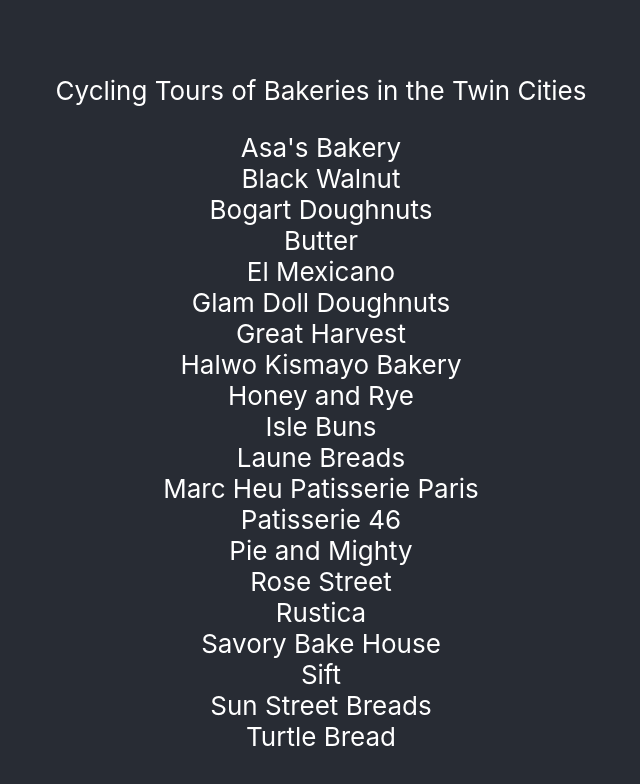
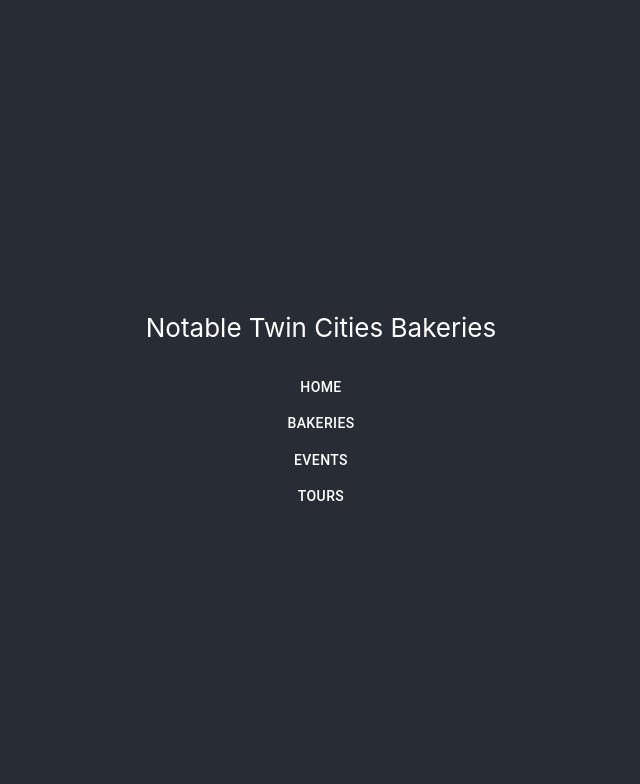
Before and after one commit to michaelaltmann/rollingdough-site, a React (Create React App) app: page / in a window 1280 px wide. Shown: the top 784 px of the page, without its empty margins (319-959 px from the left). Built offline with nearby package versions, Linux system fonts and the light colour scheme.

Commit message:
Basic navigation

```diff
--- a/package.json
+++ b/package.json
@@ -15,6 +15,7 @@
     "@types/react-dom": "^18.0.1",
     "react": "^18.0.0",
     "react-dom": "^18.0.0",
+    "react-router-dom": "^6.3.0",
     "react-scripts": "5.0.1",
     "typescript": "^4.6.3",
     "web-vitals": "^2.1.4"
--- a/src/App.js
+++ b/src/App.js
@@ -1,16 +1,34 @@
 import './App.css';
-import { BakeriesScreen } from './screens/index';
-
+import { HomeScreen } from './screens/home/home-screen';
+import { BakeriesScreen } from './screens/bakeries/bakeries-screen';
+import { Button } from '@mui/material';
+import { Link, Route, BrowserRouter } from "react-router-dom";
+import { Routes } from "react-router-dom"
+import React from 'react';
 function App() {
   return (
+
+    <BrowserRouter>
       <div className="App">
         <header className="App-header">
           <p>
-          Cycling Tours of Bakeries in the Twin Cities
+            Notable Twin Cities Bakeries
           </p>
-        <BakeriesScreen />
+          <Button color="inherit" component={Link} to="/">Home</Button>
+          <Button color="inherit" component={Link} to="/bakeries">Bakeries</Button>
+          <Button color="inherit" component={Link} to="/events">Events</Button>
+          <Button color="inherit" component={Link} to="/tours">Tours</Button>
+
+          <Routes>
+            <Route path="/" />
+            <Route path="/bakeries" element={<BakeriesScreen />} />
+            <Route path="/events" element={<div>Events</div>} />
+            <Route path="/tours" element={<div>Tours</div>} />
+          </Routes>
         </header>
       </div>
+    </BrowserRouter>
+
   );
 }
 
--- a/src/screens/bakeries/bakeries-screen.tsx
+++ b/src/screens/bakeries/bakeries-screen.tsx
@@ -1,5 +1,6 @@
 import { BakeryStoreModel } from "../../models/bakery-store/bakery-store";
 import Grid from "@mui/material/Grid";
+import React from "react";
 export const BakeriesScreen = () => {
   const items = BakeryStoreModel.getBakeries();
   items.sort((x, y) => x.name.localeCompare(y.name));
--- /dev/null
+++ b/src/screens/home/home-screen.tsx
@@ -0,0 +1,3 @@
+export const HomeScreen = () => {
+  return <div>Home</div>;
+};
```
Also changed, not shown: src/components/NavBar.tsx (added, +21 -0 lines), 1 other file (tests, documents, lock files or other folders). Lines whose indentation alone changed are shown as unchanged.
